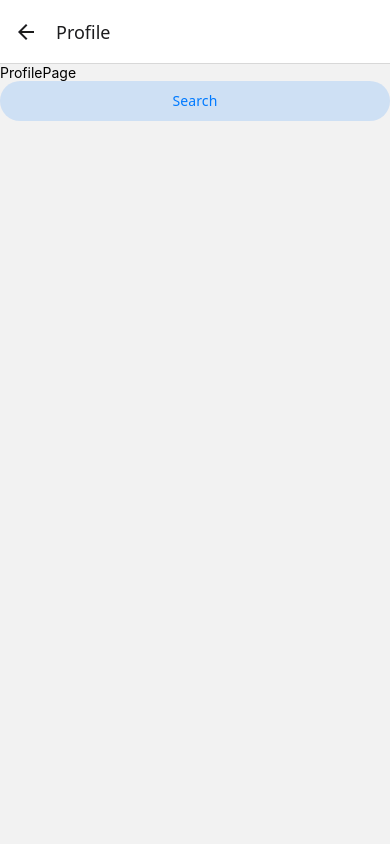
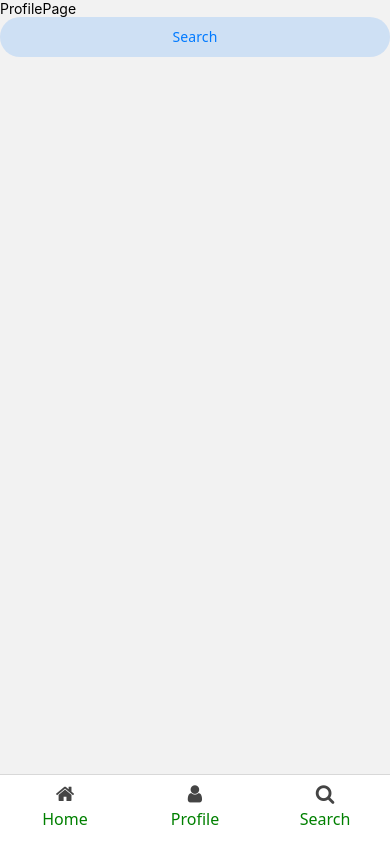
Before and after one commit to zahidhasanemran/profeat-native-app, a React Native app: screen /Profile in a window 390 px wide. Built offline with nearby package versions, Linux system fonts and the light colour scheme.

Commit message:
tab bottom menu added

```diff
--- a/App.tsx
+++ b/App.tsx
@@ -2,10 +2,56 @@ import React from 'react';
 import HomePage from './src/screens/Home';
 import ProfilePage from './src/screens/Profile';
 import Search from './src/screens/Search';
-import {Text, View} from 'react-native';
+import Home from 'react-native-vector-icons/FontAwesome';
+import User from 'react-native-vector-icons/FontAwesome';
+import SearchIcon from 'react-native-vector-icons/FontAwesome';
 
 import {NavigationContainer} from '@react-navigation/native';
 import {createNativeStackNavigator} from '@react-navigation/native-stack';
+
+import {createBottomTabNavigator} from '@react-navigation/bottom-tabs';
+
+const Tab = createBottomTabNavigator();
+
+function MyTabs() {
+  return (
+    <Tab.Navigator
+      screenOptions={{
+        tabBarActiveTintColor: 'green',
+        headerShown: false,
+        tabBarLabelStyle: {
+          fontSize: 16,
+          fontWeight: 500,
+        },
+        tabBarStyle: {
+          height: 70,
+        },
+        tabBarInactiveTintColor: 'green',
+      }}>
+      <Tab.Screen
+        options={{
+          tabBarIcon: () => <Home name="home" size={20} color="#444" />,
+        }}
+        name="Home"
+        component={HomePage}
+      />
+      <Tab.Screen
+        options={{
+          tabBarIcon: () => <User name="user" size={20} color="#444" />,
+        }}
+        name="Profile"
+        component={ProfilePage}
+      />
+      <Tab.Screen
+        options={{
+          tabBarIcon: () => <SearchIcon name="search" size={20} color="#444" />,
+        }}
+        name="Search"
+        component={Search}
+      />
+    </Tab.Navigator>
+  );
+}
 
 const Stack = createNativeStackNavigator();
 
@@ -22,7 +68,8 @@ function RootStack() {
 const App = () => {
   return (
     <NavigationContainer>
-      <RootStack />
+      <MyTabs />
+      {/* <RootStack /> */}
     </NavigationContainer>
   );
 };
--- a/package.json
+++ b/package.json
@@ -10,6 +10,7 @@
     "test": "jest"
   },
   "dependencies": {
+    "@react-navigation/bottom-tabs": "^7.2.0",
     "@react-navigation/elements": "^2.2.5",
     "@react-navigation/native": "^7.0.14",
     "@react-navigation/native-stack": "^7.2.0",
@@ -17,7 +18,8 @@
     "react-native": "0.77.0",
     "react-native-reanimated": "^3.16.7",
     "react-native-safe-area-context": "^5.1.0",
-    "react-native-screens": "^4.5.0"
+    "react-native-screens": "^4.5.0",
+    "react-native-vector-icons": "^10.2.0"
   },
   "devDependencies": {
     "@babel/core": "^7.25.2",
@@ -32,6 +34,7 @@
     "@react-native/typescript-config": "0.77.0",
     "@types/jest": "^29.5.13",
     "@types/react": "^18.2.6",
+    "@types/react-native-vector-icons": "^6.4.18",
     "@types/react-test-renderer": "^18.0.0",
     "eslint": "^8.19.0",
     "jest": "^29.6.3",
--- a/src/screens/Home.tsx
+++ b/src/screens/Home.tsx
@@ -8,7 +8,10 @@ const HomePage = () => {
   return (
     <SafeAreaView>
       <Text>HomePage</Text>
-      <Button onPress={() => navigation.navigate('Profile')}>Profile</Button>
+      <Button
+        onPress={() => navigation.navigate('Profile', {id: 1, name: 'Emran'})}>
+        Profile
+      </Button>
     </SafeAreaView>
   );
 };
--- a/src/screens/Profile.tsx
+++ b/src/screens/Profile.tsx
@@ -3,8 +3,10 @@ import React from 'react';
 import {useNavigation} from '@react-navigation/native';
 import {Button} from '@react-navigation/elements';
 
-const ProfilePage = () => {
+const ProfilePage = ({route}) => {
   const navigation = useNavigation();
+  console.log(route?.params?.name);
+
   return (
     <SafeAreaView>
       <Text>ProfilePage</Text>
```
Also changed, not shown: 2 other files (tests, documents, lock files or other folders).
